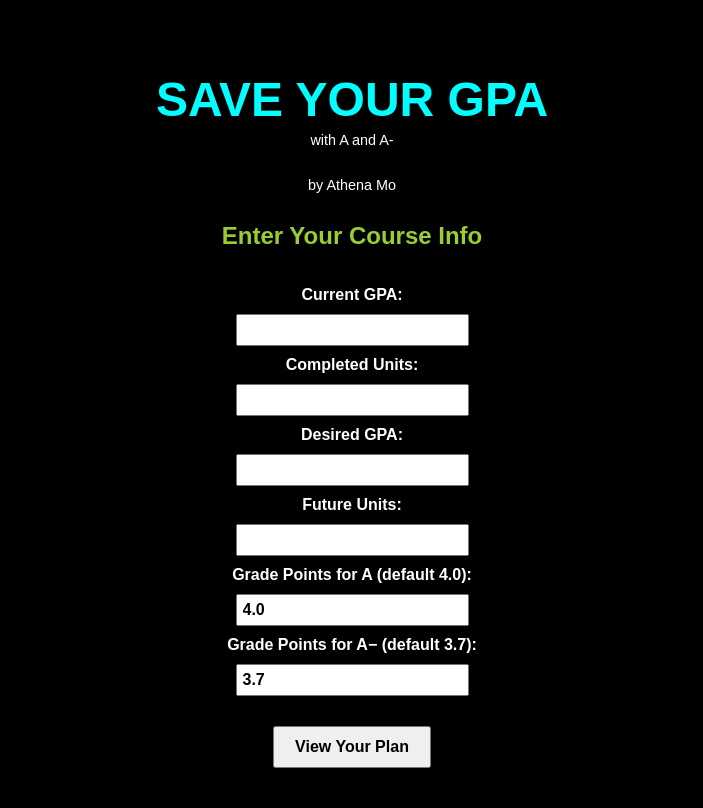
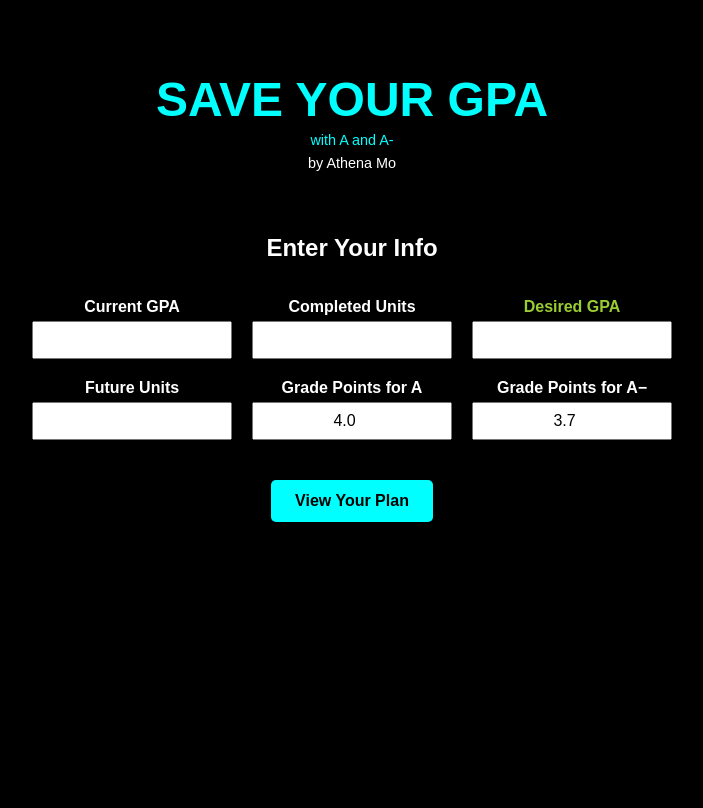
Before and after one commit to Fishier1224/SaveMyGPA, a Flask app: page / in a window 1280 px wide. Shown: the whole page, without its empty margins (288-991 px from the left). After the commit the page ends 522 px from the top, so only its background shows below. Run offline with Flask 3, Linux system fonts and the light colour scheme.

Commit message:
Version #2
updated styling - centered and stacked things
added rooting.png

```diff
--- a/templates/index.html
+++ b/templates/index.html
@@ -22,8 +22,15 @@
         .subtitle {
             font-size: 1.5em;
             font-weight: bold;
+            color: white;
+            margin-top: 0.5em;
+            margin-bottom: 1.5em;
+        }
+        .subtitleextra {
+            font-size: 1.5em;
+            font-weight: bold;
             color: yellowgreen;
-            margin-top: 0.2em;
+            margin-top: 0.5em;
             margin-bottom: 1.5em;
         }
 
@@ -31,32 +38,73 @@
             font-size: 0.9em;
             font-weight: normal;
             color: white;
-            margin-bottom: 2em;
+            margin-bottom: 1em;
         }
 
-        label, input {
-            display: block;
-            margin: 10px auto;
+        .smallsb {
+            font-size: 0.9em;
+            font-weight: normal;
+            color: cyan;
+            margin-bottom: 0.5em;
+        }
+
+        form {
+            max-width: 800px;
+            margin: 0 auto;
+        }
+
+        .form-row {
+            display: flex;
+            justify-content: center;
+            flex-wrap: wrap;
+            margin-bottom: 20px;
+            gap: 20px;
+        }
+
+        .form-group {
+            display: flex;
+            flex-direction: column;
+            align-items: center;
+        }
+
+        label {
             font-weight: bold;
+            margin-bottom: 5px;
+        }
+
+        labelextra {
+            font-weight: bold;
+            margin-bottom: 5px;
+            color: yellowgreen;
         }
 
         input {
-            padding: 5px;
+            padding: 8px;
             font-size: 1em;
+            width: 180px;
+            text-align: center;
         }
 
         button {
             margin-top: 20px;
-            padding: 10px 20px;
+            padding: 12px 24px;
             font-size: 1em;
             font-weight: bold;
+            background-color: cyan;
+            color: black;
+            border: none;
+            border-radius: 5px;
             cursor: pointer;
+        }
+
+        button:hover {
+            background-color: #00cccc;
         }
 
         table {
             margin: 20px auto;
             border-collapse: collapse;
-            width: 50%;
+            width: 60%;
             color: white;
         }
 
@@ -72,17 +120,42 @@
 </head>
 <body>
     <h1>SAVE YOUR GPA</h1>
-    <div class="small">with A and A-</div>
+    <div class="smallsb">with A and A-</div>
     <div class="small">by Athena Mo</div>
-    <div class="subtitle">Enter Your Course Info</div>
+    <br>
+    <br>
+    <div class="subtitle">Enter Your Info</div>
 
     <form id="gpa-form">
-        <label>Current GPA: <input type="number" step="0.001" id="current_gpa" required></label>
-        <label>Completed Units: <input type="number" id="current_units" required></label>
-        <label>Desired GPA: <input type="number" step="0.01" id="desired_gpa" required></label>
-        <label>Future Units: <input type="number" id="max_future_units" required></label>
-        <label>Grade Points for A (default 4.0): <input type="number" step="0.1" id="college_A" value="4.0"></label>
-        <label>Grade Points for A− (default 3.7): <input type="number" step="0.1" id="college_A_minus" value="3.7"></label>
+        <div class="form-row">
+            <div class="form-group">
+                <label for="current_gpa">Current GPA</label>
+                <input type="number" step="0.001" id="current_gpa" required>
+            </div>
+            <div class="form-group">
+                <label for="current_units">Completed Units</label>
+                <input type="number" id="current_units" required>
+            </div>
+            <div class="form-group">
+                <labelextra for="desired_gpa">Desired GPA</labelextra>
+                <input type="number" step="0.01" id="desired_gpa" required>
+            </div>
+        </div>
+
+        <div class="form-row">
+            <div class="form-group">
+                <label for="max_future_units">Future Units</label>
+                <input type="number" id="max_future_units" required>
+            </div>
+            <div class="form-group">
+                <label for="college_A">Grade Points for A</label>
+                <input type="number" step="0.1" id="college_A" value="4.0">
+            </div>
+            <div class="form-group">
+                <label for="college_A_minus">Grade Points for A−</label>
+                <input type="number" step="0.1" id="college_A_minus" value="3.7">
+            </div>
+        </div>
 
         <button type="submit">View Your Plan</button>
     </form>
@@ -110,7 +183,8 @@
 
             const html = await response.text();
             document.getElementById("result").innerHTML = `
-                <div class="subtitle">good luck!!</div>
+                <img src="/static/rooting.png" alt="rooting" style="max-width: 200px; margin-top: 30px;" />
+                <div class="subtitleextra">good luck!</div>
                 ${html}
             `;
         };
```
Also changed, not shown: static/rooting.png (added).
